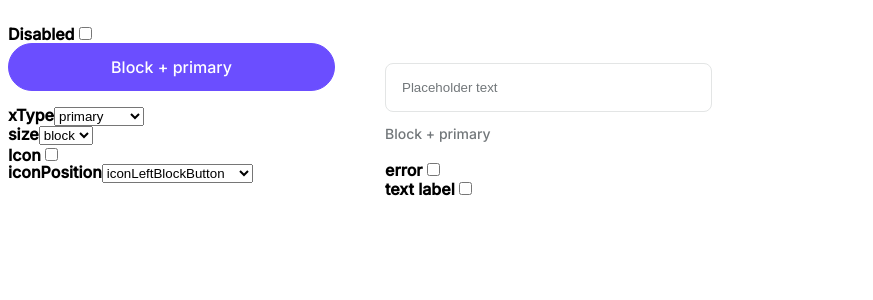
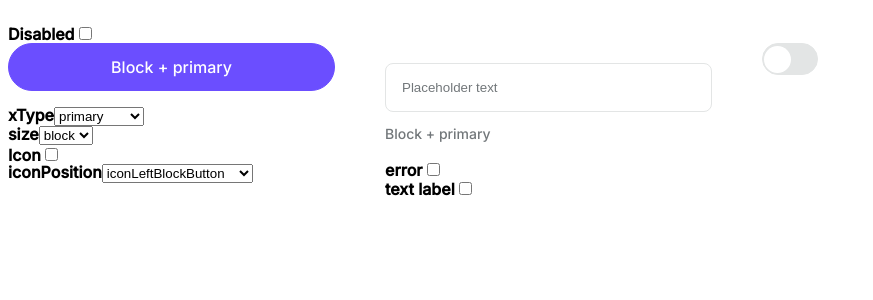
Before and after one commit to and-gurin/ui-component-library, a React (Create React App) app: page / in a window 1280 px wide. Shown: the top 300 px of the page, without its empty margins (0-873 px from the left). Built offline with nearby package versions, Linux system fonts and the light colour scheme.

Commit message:
feat: add toggle component

```diff
--- a/src/Stand.jsx
+++ b/src/Stand.jsx
@@ -3,6 +3,7 @@ import Button from 'button/Button';
 import IconArrow from "assets/icons/icon-arrow";
 import IconMessage from "assets/icons/icon-message";
 import Input from 'input/Input';
+import Toggle from "toggle/toggle";
 
 const icons = {
     iconArrow: IconArrow,
@@ -34,7 +35,12 @@ const Stand = () => {
     const [isTextLabel, setTextLabel] = useState(false)
     const [value, setValue] = useState('')
     const textLabel = isTextLabel && 'Text label'
-    const onChangeHandler = (e) => setValue(e.target.value)
+    const onChangeInputHandler = (e) => setValue(e.target.value)
+
+    const [toggleChecked, setToggleChecked] = useState(false)
+    const onChangeToggleHandler = (e) => setToggleChecked(e.currentTarget.checked)
+
+
 
     return (
         <div>
@@ -44,7 +50,7 @@ const Stand = () => {
                    type={'checkbox'}
                    onChange={(e) => setDisabled(e.currentTarget.checked)}/>
             &nbsp;&nbsp;
-            <div style={{display: "flex"}}>
+            <div style={{display: "flex", flexWrap: 'wrap'}}>
                 <div style={{marginRight: '50px'}}>
                     <Button disabled={disabled}
                             title='Block + primary'
@@ -99,13 +105,13 @@ const Stand = () => {
                     </div>
                 </div>
                 <br/>
-                <div>
+                <div style={{marginRight: '50px'}}>
                     <Input disabled={disabled}
                            error={error}
                            caption='Block + primary'
                            placeholderText='Placeholder text'
                            textLabel={textLabel}
-                           onChangeHandler={onChangeHandler}
+                           onChangeHandler={onChangeInputHandler}
                            value={value}
                     />
                     <br/>
@@ -122,6 +128,11 @@ const Stand = () => {
                                onChange={(e) => setTextLabel(e.currentTarget.checked)}/>
                     </div>
                 </div>
+                <div>
+                    <Toggle disabled={disabled}
+                            onChange={onChangeToggleHandler}
+                            checked={toggleChecked}/>
+                </div>
             </div>
         </div>
     );
--- /dev/null
+++ b/src/toggle/toggle.jsx
@@ -0,0 +1,18 @@
+import React from 'react';
+import style from './toggle.module.css'
+
+const Toggle = ({disabled, checked, onChange}) => {
+    return (
+        <div>
+            <input className={style.toggle}
+                   disabled={disabled}
+                   checked={checked}
+                   onChange={onChange}
+                   id="toggle"
+                   type="checkbox"/>
+            <label className={style.label} htmlFor="toggle"/>
+        </div>
+    );
+};
+
+export default Toggle;
--- /dev/null
+++ b/src/toggle/toggle.module.css
@@ -0,0 +1,65 @@
+@import 'base.css';
+
+.label {
+    display: inline-block;
+    position: relative;
+    height: 32px;
+    width: 56px;
+    background-color: var(--sky-light);
+    cursor: pointer;
+    color: transparent;
+    border-radius: 16px;
+    border: 1px solid var(--sky-light);
+    transition: background-color 500ms ease;
+}
+
+.label:after {
+    content: '';
+    display: block;
+    height: 27px;
+    width: 27px;
+    position: absolute;
+    top: 2px;
+    right: 26px;
+    border-radius: 50%;
+    background-color: var(--sky-white);
+    transition: right 500ms ease,
+    background-color 500ms ease,
+    box-shadow 500ms ease;
+}
+
+.toggle:checked + label {
+    background: var(--primary-base);
+}
+
+.toggle:checked + label:after {
+    right: 2px;
+    background-color: var(--sky-white);
+}
+
+.toggle:checked:disabled + label {
+    background: var(--sky-light);
+}
+
+.toggle:checked:disabled + label:after {
+    right: 2px;
+    background-color: var(--sky-lighter);
+}
+
+.toggle:disabled + label {
+    background-color: var(--sky-white);
+    border: 1px solid var(--sky-light);
+}
+
+.toggle:disabled + label:after {
+    background-color: var(--sky-light);
+}
+
+.toggle {
+    position: absolute !important;
+    width: 1px;
+    height: 1px;
+    overflow: hidden;
+    clip: rect(0, 0, 0, 0);
+    bottom: 0;
+}
```
